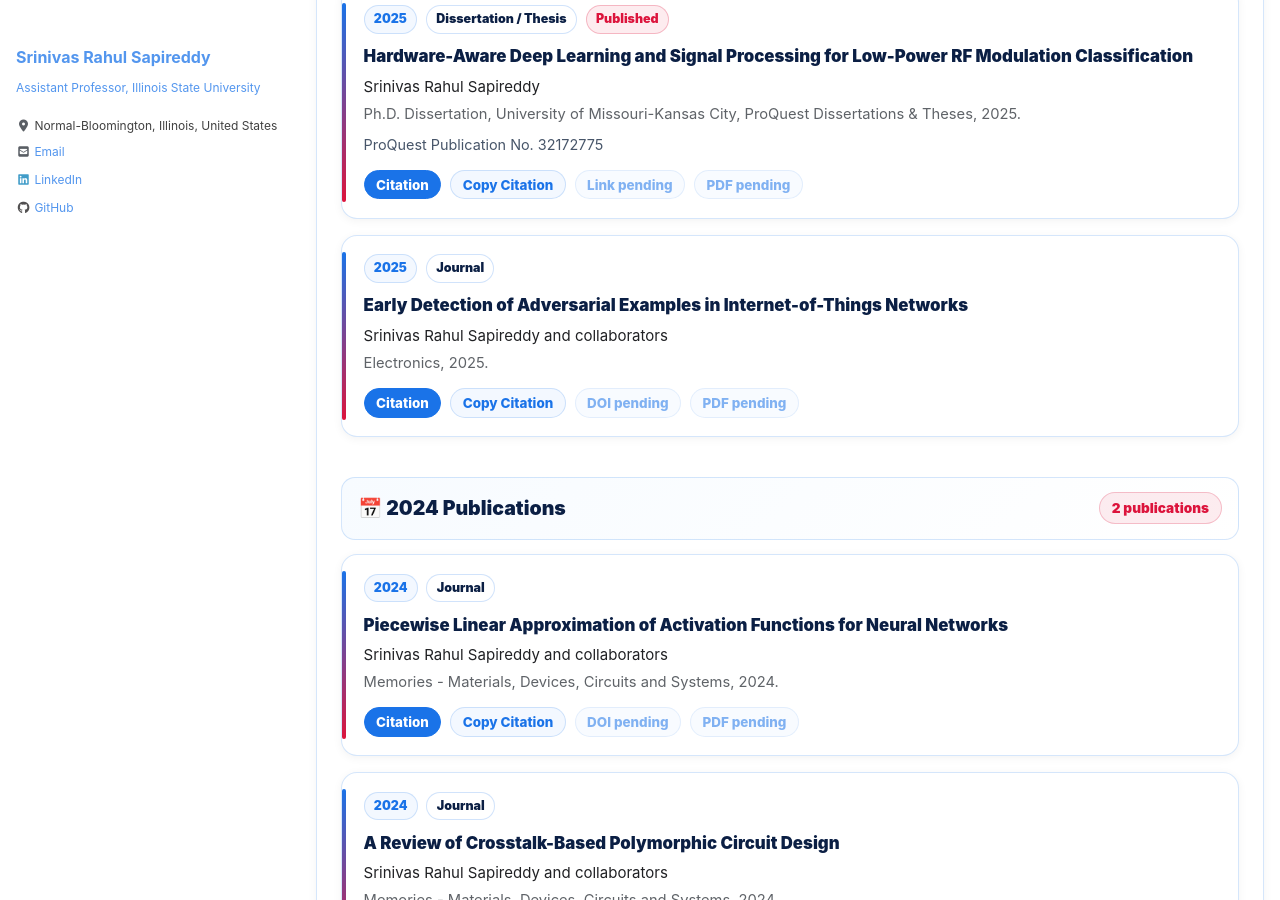
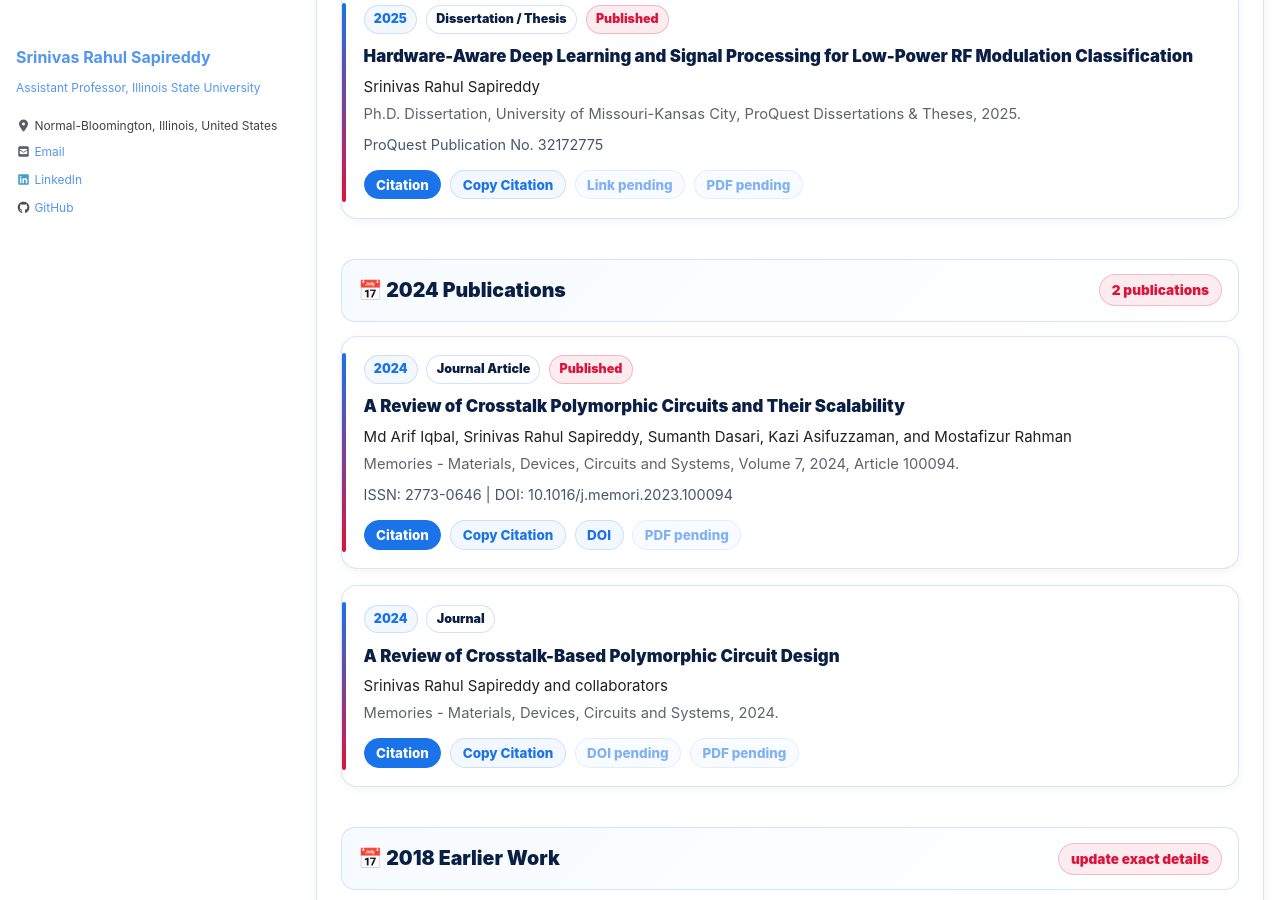
Before and after one commit to srsapireddy/srsapireddy.github.io, a Jekyll site: the page built from _pages/publications.md, in a window 1280 px wide and 900 px high, scrolled down 2935 px. Built offline with Jekyll 4.4.1, drawn with Linux system fonts in a browser that asks for light colours; cached includes are drawn as plain includes; nearby versions of some CDN libraries.

Commit message:
Update publications.md

```diff
--- a/_pages/publications.md
+++ b/_pages/publications.md
@@ -1035,34 +1035,6 @@ author_profile: true
 
         <div id="cite-2025-dissertation" class="citation-box">S. R. Sapireddy, "Hardware-Aware Deep Learning and Signal Processing for Low-Power RF Modulation Classification," Ph.D. dissertation, University of Missouri-Kansas City, ProQuest Dissertations &amp; Theses, 2025, Publication No. 32172775.</div>
       </div>
-            <div class="publication-card" data-type="journal">
-              <div class="pub-top">
-                <span class="pub-year">2025</span>
-                <span class="pub-type">Journal</span>
-              </div>
-
-        <div class="pub-title">
-          Early Detection of Adversarial Examples in Internet-of-Things Networks
-        </div>
-
-        <div class="pub-authors">
-          Srinivas Rahul Sapireddy and collaborators
-        </div>
-
-        <div class="pub-venue">
-          Electronics, 2025.
-        </div>
-
-        <div class="pub-links">
-          <button class="pub-button primary" onclick="toggleCitation('cite-2025-electronics')">Citation</button>
-          <button class="pub-button" onclick="copyCitation('cite-2025-electronics')">Copy Citation</button>
-          <a class="pub-link disabled" href="#" onclick="return false;">DOI pending</a>
-          <a class="pub-link disabled" href="#" onclick="return false;">PDF pending</a>
-        </div>
-
-        <div id="cite-2025-electronics" class="citation-box">Srinivas Rahul Sapireddy and collaborators, "Early Detection of Adversarial Examples in Internet-of-Things Networks," Electronics, 2025.</div>
-      </div>
-    </div>
 
     <div class="year-section" data-year-section="2024">
       <div class="year-header">
@@ -1070,33 +1042,38 @@ author_profile: true
         <div class="year-pill">2 publications</div>
       </div>
 
-      <div class="publication-card" data-type="journal">
-        <div class="pub-top">
-          <span class="pub-year">2024</span>
-          <span class="pub-type">Journal</span>
-        </div>
+    <div class="publication-card" data-type="journal">
+      <div class="pub-top">
+        <span class="pub-year">2024</span>
+        <span class="pub-type">Journal Article</span>
+        <span class="pub-award">Published</span>
+      </div>
 
-        <div class="pub-title">
-          Piecewise Linear Approximation of Activation Functions for Neural Networks
-        </div>
+      <div class="pub-title">
+        A Review of Crosstalk Polymorphic Circuits and Their Scalability
+      </div>
 
-        <div class="pub-authors">
-          Srinivas Rahul Sapireddy and collaborators
-        </div>
+      <div class="pub-authors">
+        Md Arif Iqbal, Srinivas Rahul Sapireddy, Sumanth Dasari, Kazi Asifuzzaman, and Mostafizur Rahman
+      </div>
 
-        <div class="pub-venue">
-          Memories - Materials, Devices, Circuits and Systems, 2024.
-        </div>
+      <div class="pub-venue">
+        Memories - Materials, Devices, Circuits and Systems, Volume 7, 2024, Article 100094.
+      </div>
 
-        <div class="pub-links">
-          <button class="pub-button primary" onclick="toggleCitation('cite-2024-piecewise')">Citation</button>
-          <button class="pub-button" onclick="copyCitation('cite-2024-piecewise')">Copy Citation</button>
-          <a class="pub-link disabled" href="#" onclick="return false;">DOI pending</a>
-          <a class="pub-link disabled" href="#" onclick="return false;">PDF pending</a>
-        </div>
+      <div class="pub-note">
+        ISSN: 2773-0646 | DOI: 10.1016/j.memori.2023.100094
+      </div>
 
-        <div id="cite-2024-piecewise" class="citation-box">Srinivas Rahul Sapireddy and collaborators, "Piecewise Linear Approximation of Activation Functions for Neural Networks," Memories - Materials, Devices, Circuits and Systems, 2024.</div>
+      <div class="pub-links">
+        <button class="pub-button primary" onclick="toggleCitation('cite-2024-crosstalk')">Citation</button>
+        <button class="pub-button" onclick="copyCitation('cite-2024-crosstalk')">Copy Citation</button>
+        <a class="pub-link" href="https://doi.org/10.1016/j.memori.2023.100094" target="_blank" rel="noopener">DOI</a>
+        <a class="pub-link disabled" href="#" onclick="return false;">PDF pending</a>
       </div>
+
+      <div id="cite-2024-crosstalk" class="citation-box">M. A. Iqbal, S. R. Sapireddy, S. Dasari, K. Asifuzzaman, and M. Rahman, "A review of crosstalk polymorphic circuits and their scalability," Memories - Materials, Devices, Circuits and Systems, vol. 7, Art. no. 100094, 2024, doi: 10.1016/j.memori.2023.100094.</div>
+    </div>
 
       <div class="publication-card" data-type="journal">
         <div class="pub-top">
```
